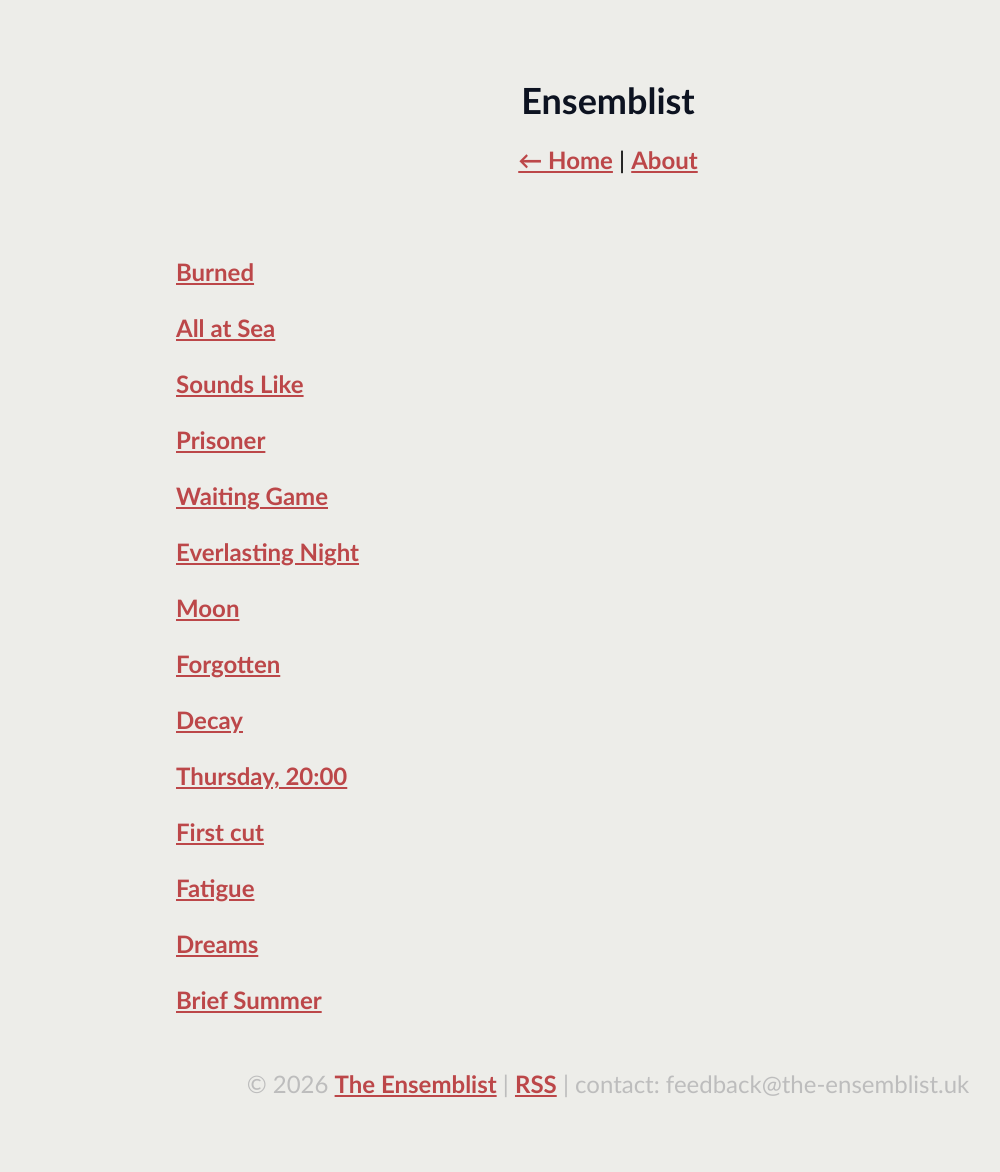
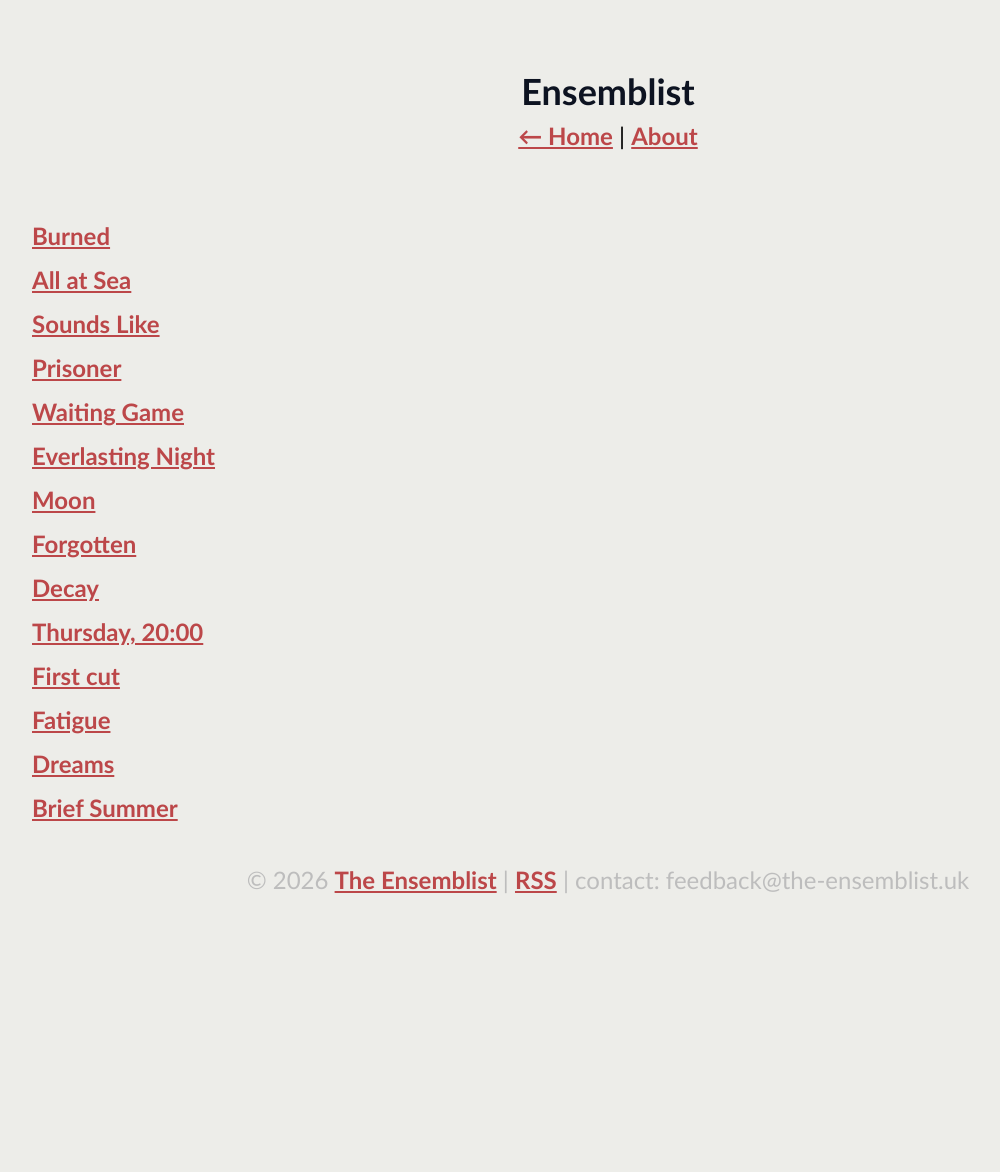
Before and after one commit to ensemblist/website, a Jekyll site: the page built from index.md, in a window 1280 px wide. Shown: the whole page, without its empty margins (32-1032 px from the left). Built offline with Jekyll 4.4.1, drawn with Linux system fonts in a browser that asks for light colours; some web fonts are replaced; after the commit the page ends 962 px from its top, so only the background shows below that.

Commit message:
Update style.css

```diff
--- a/assets/style.css
+++ b/assets/style.css
@@ -12,7 +12,7 @@ html {
     color: var(--text);
     margin: 0 auto;
     min-width: 20rem;
-    max-width: 62rem;
+    max-width: 82rem;
 
 }
 
@@ -21,7 +21,7 @@ html {
 }
 
 body {
-    font: 300 1.5rem/2.0 'Crimson Pro', 'Jetbrains Mono', 'Gill Sans', serif;
+    font: 300 1.5rem/1.5 'Crimson Pro', 'Jetbrains Mono', 'Gill Sans', serif;
     margin: 4rem;
 }
 
```
